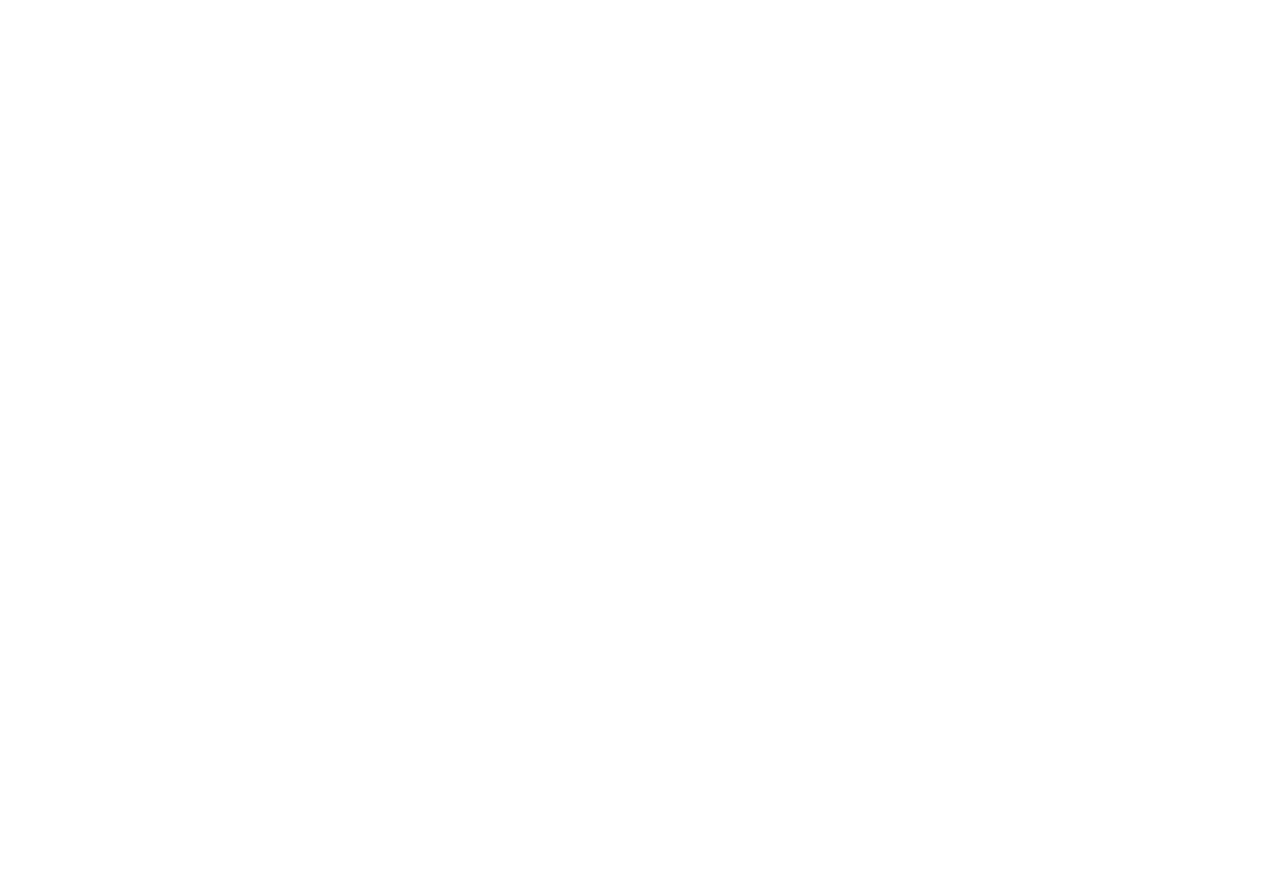
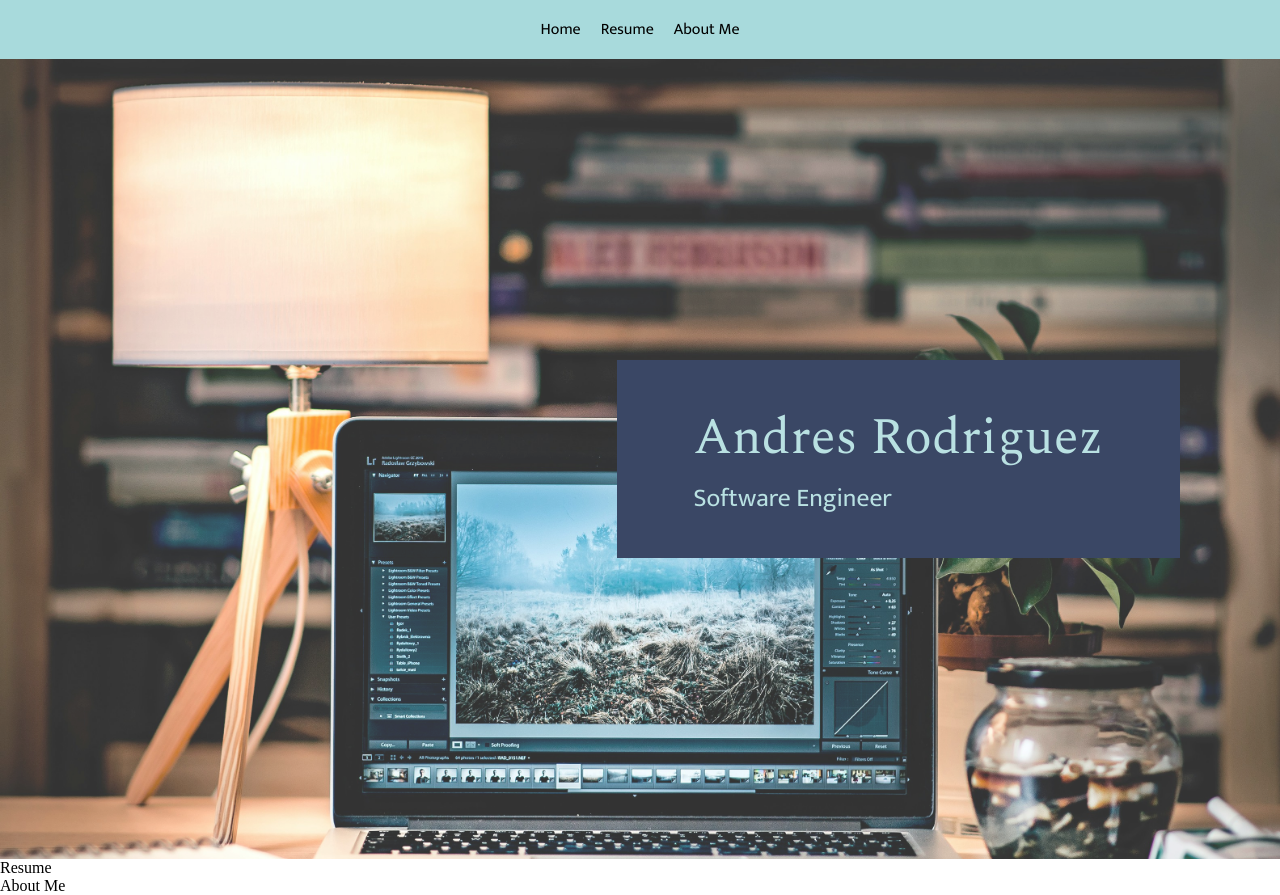
Before and after one commit to AndresRodCodes/my-portfolio, a plain HTML site: page index.html in a window 1280 px wide. Before the commit the page ends 800 px from the top, so only its background shows below. Drawn offline with nearby package versions, Linux system fonts and the light colour scheme.

Commit message:
Added home section

```diff
--- a/index.html
+++ b/index.html
@@ -5,6 +5,41 @@
     <meta name="viewport" content="width=device-width, initial-scale=1.0" />
     <title>Andres Rodriguez</title>
     <link rel="stylesheet" href="./style.css" />
+    <link rel="preconnect" href="https://fonts.googleapis.com" />
+    <link rel="preconnect" href="https://fonts.gstatic.com" crossorigin />
+    <link
+      href="https://fonts.googleapis.com/css2?family=Mukta&family=Spectral&display=swap"
+      rel="stylesheet"
+    />
   </head>
-  <body></body>
+  <body>
+    <!-- NavBar -->
+    <nav>
+      <div class="navbar">
+        <a href="#Home"><p>Home</p></a>
+        <a href="#Resume"><p>Resume</p></a>
+        <a href="#AboutMe"><p>About Me</p></a>
+      </div>
+    </nav>
+
+    <!-- Home Section -->
+    <section id="Home">
+      <div class="hero">
+        <div class="name-box">
+          <h1>Andres Rodriguez</h1>
+          <h2>Software Engineer</h2>
+        </div>
+      </div>
+    </section>
+
+    <!-- Resume Section -->
+    <section id="Resume">
+      <div class="resume-box">Resume</div>
+    </section>
+
+    <!-- About Me -->
+    <section id="AboutMe">
+      <div>About Me</div>
+    </section>
+  </body>
 </html>
--- a/style.css
+++ b/style.css
@@ -0,0 +1,83 @@
+/* Color Palette */
+/* #a8dadc --Light Blue */
+/* #1d3557 --Blue */
+/* #091a3f --Dark Blue */
+body {
+  margin: 0px;
+  padding: 0px;
+}
+
+.spectral-regular {
+  font-family: "Spectral", serif;
+  font-weight: 400;
+  font-style: normal;
+}
+
+.mukta-regular {
+  font-family: "Mukta", sans-serif;
+  font-weight: 400;
+  font-style: normal;
+}
+
+a {
+  color: black;
+  text-decoration: none;
+}
+
+p {
+  font-family: "Mukta";
+}
+
+h1 {
+  margin: 0;
+}
+
+h2 {
+  margin: 0;
+}
+
+.navbar {
+  display: flex;
+  justify-content: center;
+  gap: 20px;
+  background-color: #a8dadc;
+}
+
+.navbar > a {
+  color: black;
+}
+
+#Home {
+  height: 100vh;
+  background-image: url("./assets/images/computer.jpg");
+  opacity: 0.8;
+  background-repeat: no-repeat;
+  background-size: cover;
+  padding: 0px 100px;
+}
+
+.hero {
+  display: flex;
+  justify-content: end;
+  align-items: center;
+  width: 100%;
+  height: 100%;
+}
+
+.name-box {
+  background-color: #091a3f;
+  padding: 3vw 6vw;
+  color: #a8dadc;
+}
+
+.name-box > h1 {
+  font-family: "Spectral";
+  font-size: 4vw;
+  font-weight: 200;
+}
+
+.name-box > h2 {
+  font-family: "Mukta";
+  font-size: 2vw;
+  font-weight: 200;
+}
```
Also changed, not shown: assets/images/computer.jpg (added).
